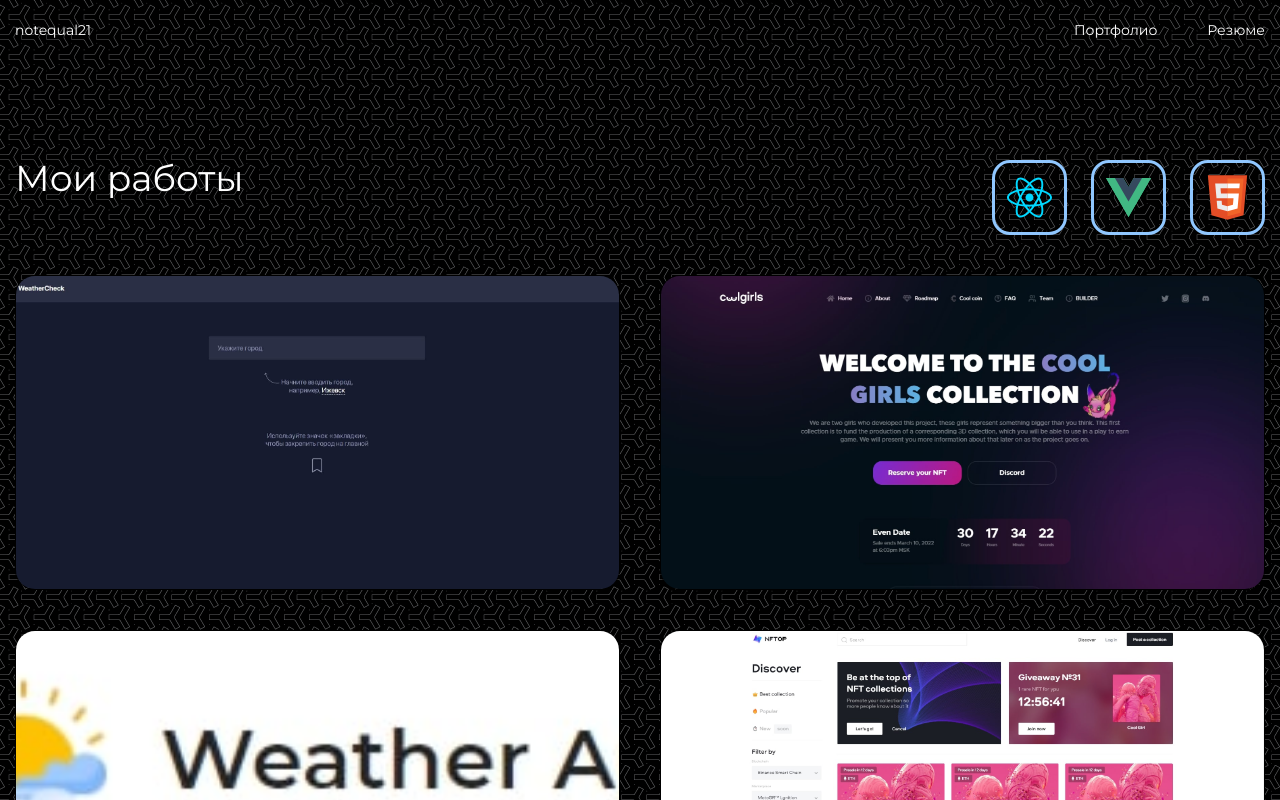
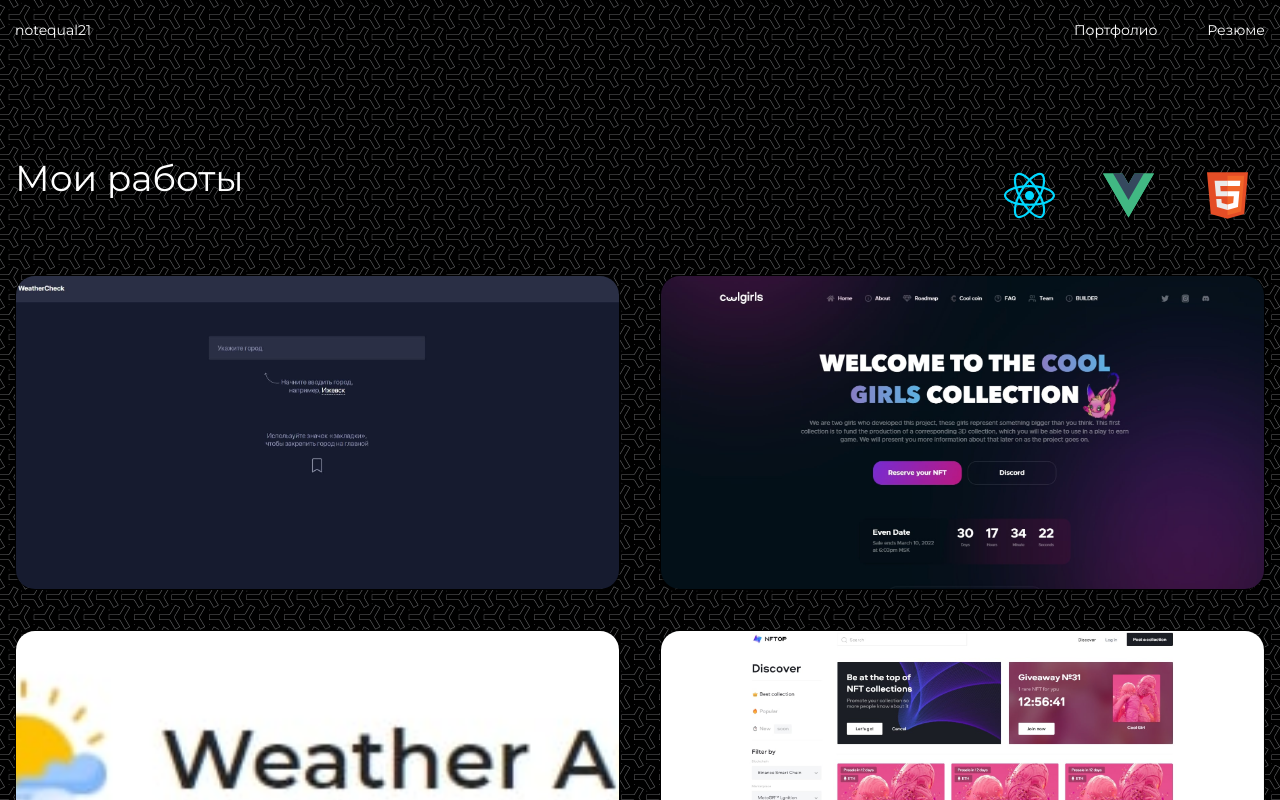
Before and after one commit to notequal21/portfolio, a React (Create React App) app: page / in a window 1280 px wide. Shown: the top 800 px of the page. Built offline with nearby package versions, Linux system fonts and the light colour scheme.

Commit message:
new style for filter btns

```diff
--- a/src/components/common/Filter/Filter.module.scss
+++ b/src/components/common/Filter/Filter.module.scss
@@ -4,7 +4,7 @@
     cursor: pointer;
     width: 75px;
     height: 75px;
-    border: 3px solid rgb(144, 199, 255);
+    // border: 3px solid rgb(144, 199, 255);
     border-radius: 18px;
     font-size: 32px;
     margin: 0 0 0 24px;
@@ -17,19 +17,42 @@
     display: flex;
     justify-content: center;
     align-items: center;
-    padding: 12px;
+    padding: 12px 12px 16px;
+    position: relative;
     svg {
       width: 100%;
       height: 100%;
+    }
+    &:after {
+      content: '';
+      display: block;
+      position: absolute;
+      bottom: 0;
+      left: 50%;
+      transform: translate(-50%, 0);
+      height: 3px;
+      background-color: rgb(144, 199, 255);
+      width: 0;
+      border-radius: 50px;
+      transition: width 0.2s ease, background 0.2s ease;
     }
     &:first-child {
       margin: 0;
     }
     &:hover {
-      transform: scale(1.1);
+      // transform: scale(1.1);
+      &:after {
+        width: 100%;
+        transition: width 0.3s ease, background 0.3s ease;
+      }
     }
     &.active {
-      border: 3px solid rgb(115, 236, 74);
+      // border: 3px solid rgb(115, 236, 74);
+      &:after {
+        width: 100%;
+        background-color: rgb(115, 236, 74);
+        transition: width 0.3s ease, background 0.3s ease;
+      }
     }
   }
 }
```
